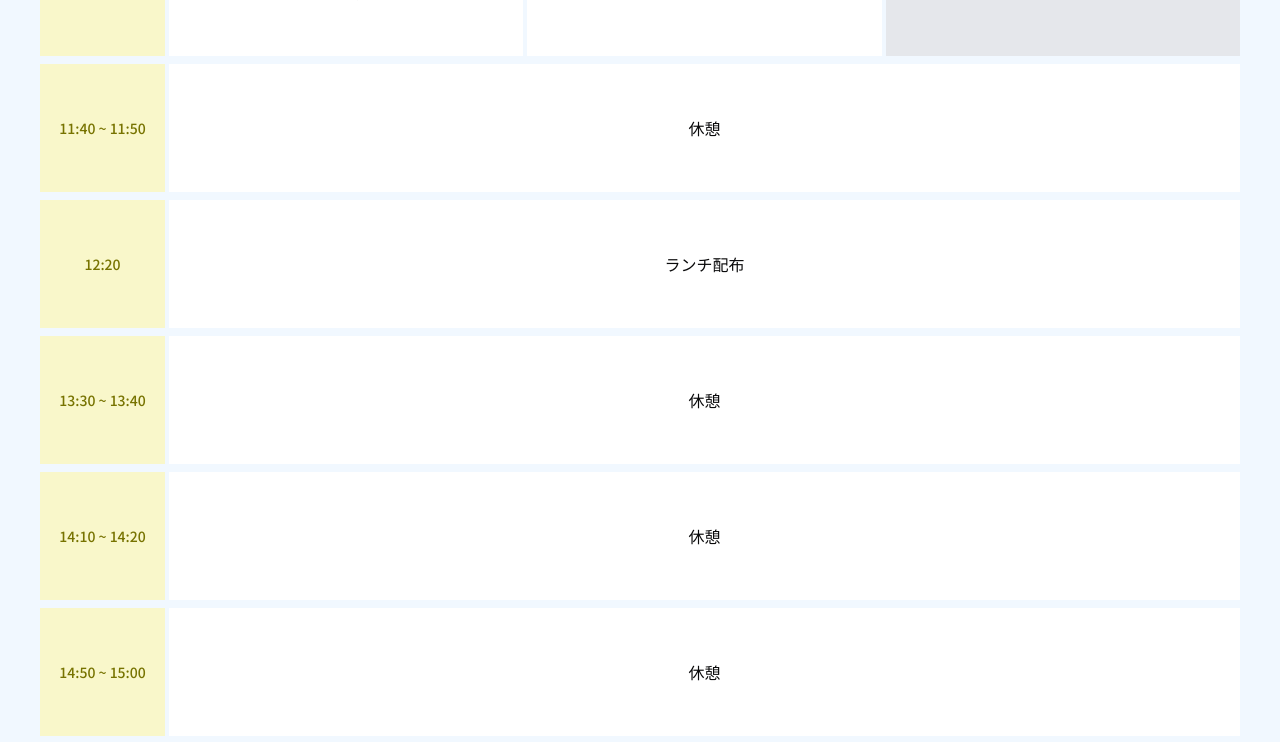
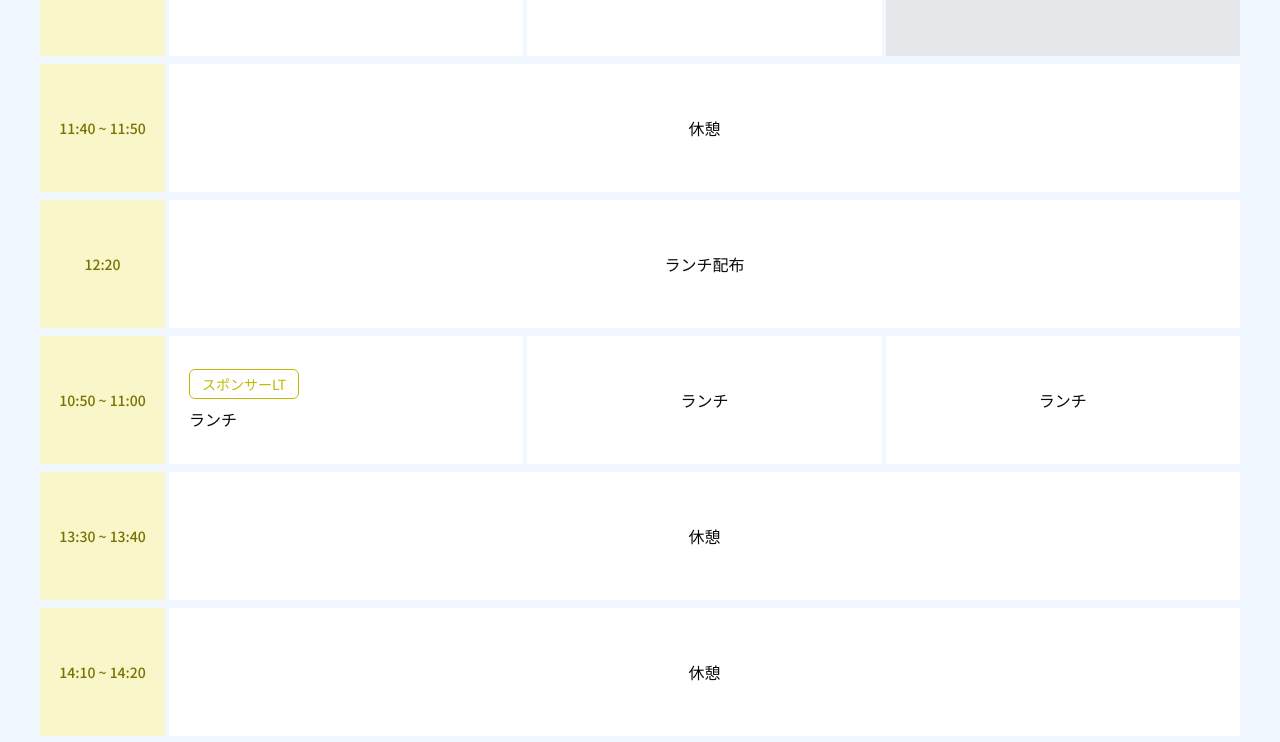
Before and after one commit to tskaigi/tskaigi2025-web-site, a Next.js app: page /wip/talks in a window 1280 px wide. Shown: the part 584-1326 px from the top of the page. Built offline with nearby package versions, Linux system fonts and the light colour scheme.

Commit message:
feat(minor): 🎸 TalkTypeLabel

```diff
--- a/src/app/wip/talks/page.tsx
+++ b/src/app/wip/talks/page.tsx
@@ -151,6 +151,20 @@ const TalksPage = () => {
             className="grid gap-1 mt-2"
             style={{ gridTemplateColumns: getGridTemplateColumns() }}
           >
+            <TimeSlot timeText="10:50 ~ 11:00" />
+            {visibleTracks.TRACK1 && (
+              <EventWrapper talkType={"SPONSOR_LT"} textAlign="left">
+                ランチ
+              </EventWrapper>
+            )}
+            {visibleTracks.TRACK2 && <EventWrapper>ランチ</EventWrapper>}
+            {visibleTracks.TRACK3 && <EventWrapper>ランチ</EventWrapper>}
+          </div>
+
+          <div
+            className="grid gap-1 mt-2"
+            style={{ gridTemplateColumns: getGridTemplateColumns() }}
+          >
             <TimeSlot timeText="13:30 ~ 13:40" />
             <CommonTrackEvent
               eventText="休憩"
--- a/src/components/talks/EventWrapper/index.tsx
+++ b/src/components/talks/EventWrapper/index.tsx
@@ -1,16 +1,30 @@
+import type { TalkType } from "@/constants/talkList";
 import type React from "react";
+import { TalkTypeLabel } from "../TalkTypeLabel";
 
 type Props = {
   children: React.ReactNode;
   color?: "white" | "gray";
+  talkType?: TalkType;
+  textAlign?: "center" | "left";
 };
 
-export function EventWrapper({ children, color = "white" }: Props) {
+export function EventWrapper({
+  children,
+  color = "white",
+  talkType,
+  textAlign = "center",
+}: Props) {
   return (
     <div
-      className={`${color === "gray" ? "bg-gray-200" : "bg-white"} p-5 h-32 flex items-center justify-center text-black-700`}
+      className={`${color === "gray" ? "bg-gray-200" : "bg-white"} p-5 min-h-32 flex flex-col gap-2 items-${textAlign === "center" ? "center" : "start"} justify-center text-black-700`}
     >
-      {children}
+      {talkType && <TalkTypeLabel talkType={talkType} />}
+      <div
+        className={`${textAlign === "center" ? "text-center" : "text-left"}`}
+      >
+        {children}
+      </div>
     </div>
   );
 }
--- /dev/null
+++ b/src/components/talks/TalkTypeLabel/index.tsx
@@ -0,0 +1,22 @@
+import { TALK_TYPE, type TalkType } from "@/constants/talkList";
+
+type Props = {
+  talkType: TalkType;
+};
+
+export function TalkTypeLabel({ talkType }: Props) {
+  const colors = {
+    KEYNOTE: "border-green-500 text-green-500",
+    SESSION: "border-blue-light-500 text-blue-light-500",
+    LT: "border-orange-500 text-orange-700",
+    SPONSOR_LT: "border-yellow-600 text-yellow-600",
+  };
+
+  return (
+    <div
+      className={`inline-block px-3 py-1 text-sm border rounded-md ${colors[talkType]}`}
+    >
+      {TALK_TYPE[talkType].name}
+    </div>
+  );
+}
--- a/src/constants/talkList.ts
+++ b/src/constants/talkList.ts
@@ -17,7 +17,7 @@ export const TRACK = {
 } as const;
 export type Track = keyof typeof TRACK;
 
-const TalkType = {
+export const TALK_TYPE = {
   SESSION: {
     name: "セッション",
   },
@@ -31,7 +31,7 @@ const TalkType = {
     name: "スポンサーLT",
   },
 };
-type TalkType = keyof typeof TalkType;
+export type TalkType = keyof typeof TALK_TYPE;
 
 type Talk = {
   id: string;
```
